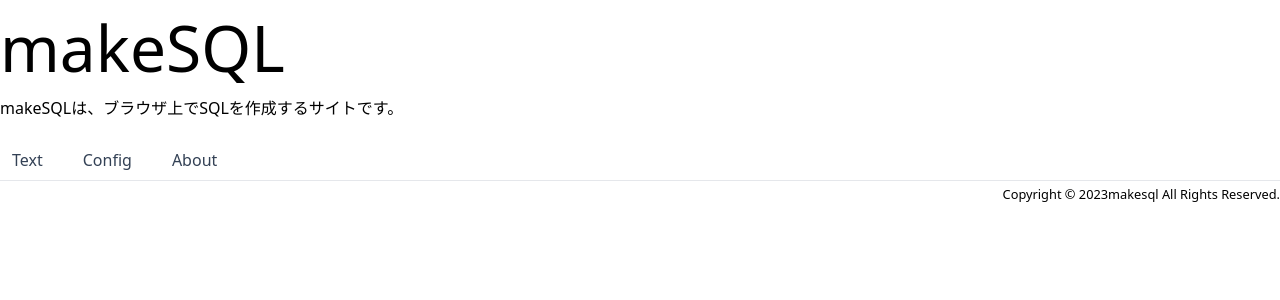
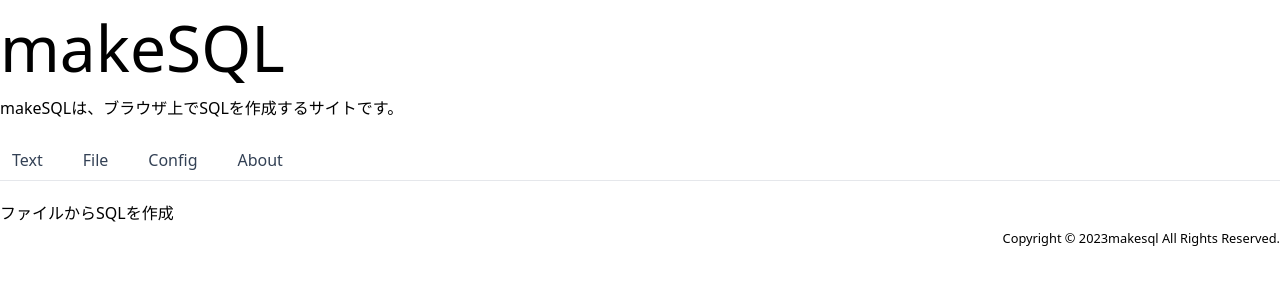
Before and after one commit to tcode-dev/makeSql, a Vue app in the folder makesql/: page /file in a window 1280 px wide. Shown: the top 300 px of the page. Built offline with nearby package versions, Linux system fonts and the light colour scheme.

Commit message:
file page

```diff
--- a/makesql/src/components/nav/Index.vue
+++ b/makesql/src/components/nav/Index.vue
@@ -2,6 +2,9 @@
   <nav class="flex space-x-4 mt-5 border-b">
     <div class="font-medium px-3 py-2 text-slate-700 rounded-lg hover:bg-slate-100 hover:text-slate-900">
       <RouterLink to="/">Text</RouterLink>
+    </div>
+    <div class="font-medium px-3 py-2 text-slate-700 rounded-lg hover:bg-slate-100 hover:text-slate-900">
+      <RouterLink to="/file">File</RouterLink>
     </div>
     <div class="font-medium px-3 py-2 text-slate-700 rounded-lg hover:bg-slate-100 hover:text-slate-900">
       <RouterLink to="/config">Config</RouterLink>
--- a/makesql/src/router/index.ts
+++ b/makesql/src/router/index.ts
@@ -8,6 +8,11 @@ const router = createRouter({
       path: '/',
       name: 'home',
       component: TextView
+    },
+    {
+      path: '/file',
+      name: 'file',
+      component: () => import('../views/FileView.vue')
     },
     {
       path: '/config',
--- /dev/null
+++ b/makesql/src/views/FileView.vue
@@ -0,0 +1,5 @@
+<template>
+  <div>
+    <h2 class="mt-5">ファイルからSQLを作成</h2>
+  </div>
+</template>
```
